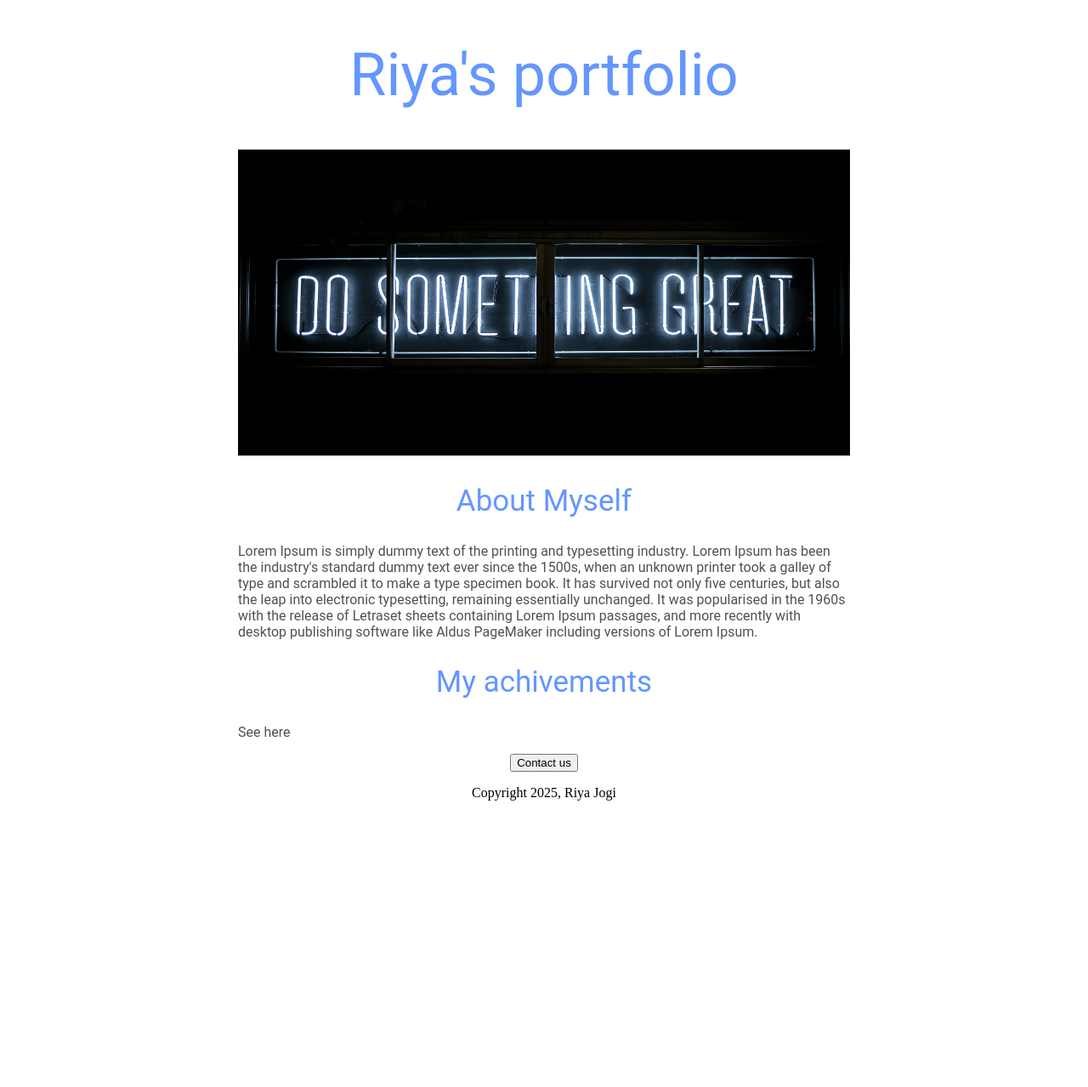
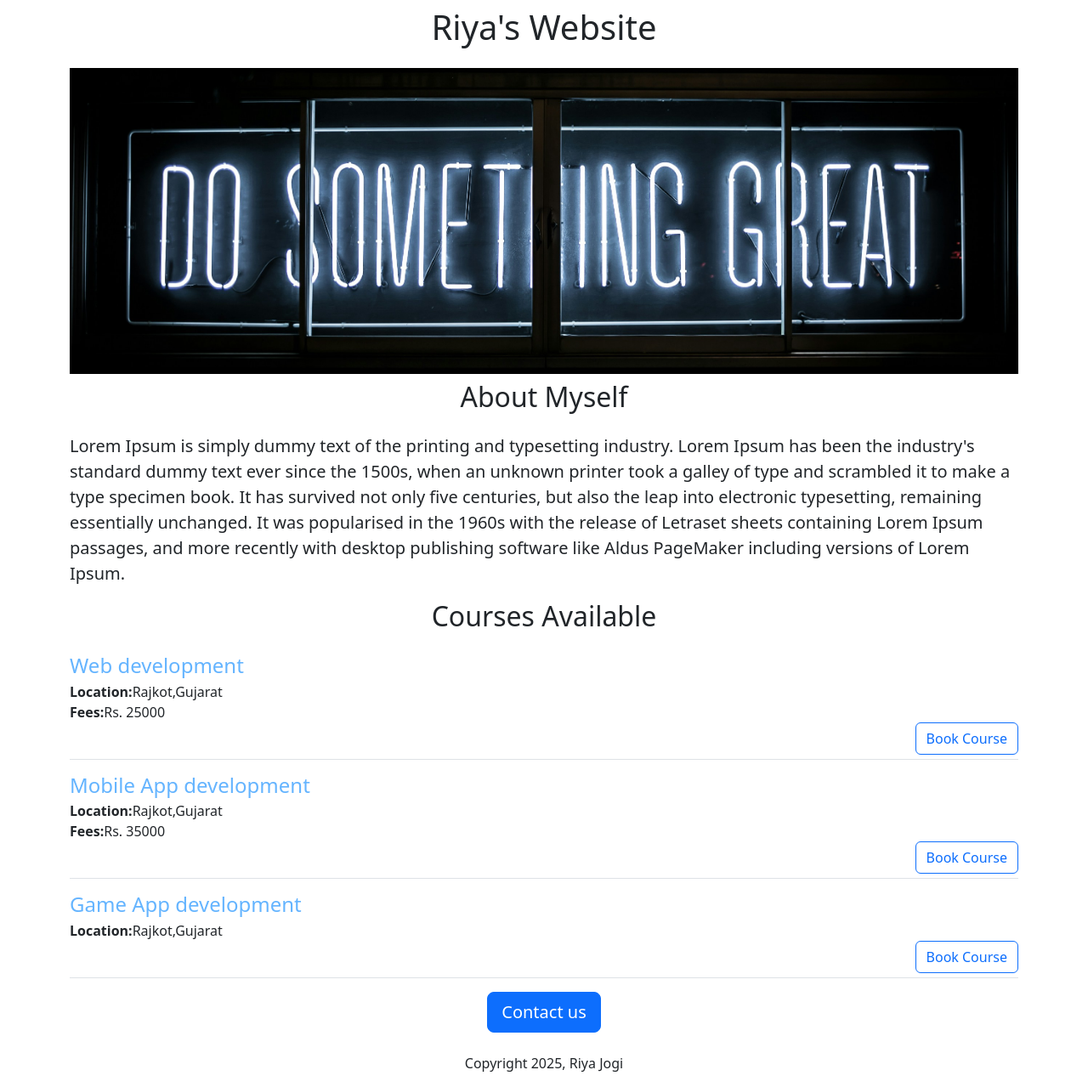
Before and after one commit to riya-jogi/MyWebsite, a Flask app: page / in a window 1280 px wide. Shown: the whole page at 85% size. Before the commit the page ends 942 px from the top, so only its background shows below. Run offline with Flask 3, Linux system fonts and the light colour scheme.

Commit message:
added dynamic data

```diff
--- a/app.py
+++ b/app.py
@@ -1,11 +1,34 @@
 
-from flask import Flask, render_template
+from flask import Flask, jsonify, render_template
 
 app = Flask(__name__)
+COURSES = [
+    {
+        'id': 1,
+        'title': 'Web development',
+        'location': 'Rajkot,Gujarat',
+        'fees': 'Rs. 25000'
+    },
+    {
+        'id': 2,
+        'title': 'Mobile App development',
+        'location': 'Rajkot,Gujarat',
+        'fees': 'Rs. 35000'
+    },
+    {
+        'id': 3,
+        'title': 'Game App development',
+        'location': 'Rajkot,Gujarat',
 
+    }
+]
 @app.route('/')
 def home():
-    return render_template('home.html')
+    return render_template('home.html', courses=COURSES, website_name="Riya's Website")
+
+@app.route('/api/courses')
+def list_courses():
+    return jsonify(COURSES)
 
 if __name__ == '__main__':
     app.run(host='0.0.0.0',debug=True)
--- /dev/null
+++ b/templates/courseitem.html
@@ -0,0 +1,16 @@
+<div class="border-bottom" style="margin-bottom:16px; padding-bottom:5px;">
+  <div class="col-9">
+    <h4 style="color:rgb(100,180,255); margin-bottom:4px;">{{course['title']}}</h4>
+    <div>
+      <b>Location:</b>{{course['location']}}
+    </div>
+    {% if 'fees' in course %}
+    <div>
+      <b>Fees:</b>{{course['fees']}}
+    </div>
+    {% endif %}
+  </div>
+    <div class="d-grid gap-2 d-md-flex justify-content-md-end">
+     <button type="button" class="btn btn-outline-primary" >Book Course</button>
+  </div>
+</div>
--- a/templates/home.html
+++ b/templates/home.html
@@ -2,50 +2,35 @@
 <html>
   <head>
     <title>My Website-RiyaJogi</title>
-    <style>
-      h1{
-        font-size: 70px;
-        font-family: Roboto;
-        font-weight: normal;
-        color: rgb(100,150,255);
-        text-align: center;
-      }
-      #banner{
-        width:100%;
-        height: 360px;
-      }
-      h2{
-        font-family: Roboto;
-        font-size: 35px;
-        color:rgb(100,150,255);
-        font-weight: normal;
-        text-align: center;
-      }
-
-      .body-text{
-        font-family: Roboto;
-        color:rgb(80,80,80);
-      }
-      #container{
-        width: 720px;
-        margin:0 auto 0 auto;
-      }
-    </style>
+    <meta charset="utf-8">
+    <meta name="viewport" content="width=device-width, initial-scale=1">
+    <link href="https://cdn.jsdelivr.net/npm/bootstrap@5.3.5/dist/css/bootstrap.min.css" rel="stylesheet" integrity="sha384-SgOJa3DmI69IUzQ2PVdRZhwQ+dy64/BUtbMJw1MZ8t5HZApcHrRKUc4W0kG879m7" crossorigin="anonymous">
+  <style>
+    #banner{
+      height: 360px;
+      object-fit:cover;
+      width:100%;
+    }
+  </style>
   </head>
   <body>
-    <div id="container">
-      <h1>Riya's portfolio</h1>
-      <img id="banner" src="https://e3153aad-a32f-4391-acf7-6a3b6a947617-00-3f9msi9wefaar.sisko.replit.dev/static/banner.jpg" height="320px">
+    <div class="container">
+      <h1 class="text-center mt-2 mb-4">{{website_name}} </h1>
+      <img class="img-fluid" id="banner" src="https://e3153aad-a32f-4391-acf7-6a3b6a947617-00-3f9msi9wefaar.sisko.replit.dev/static/banner.jpg" height="320px">
       </img>
-      <h2>About Myself</h2>
-      <p class="body-text">
+      <h2 class="text-center mt-2 mb-4">About Myself</h2>
+      <p class="lead">
         Lorem Ipsum is simply dummy text of the printing and typesetting industry. Lorem Ipsum has been the industry's standard dummy text ever since the 1500s, when an unknown printer took a galley of type and scrambled it to make a type specimen book. It has survived not only five centuries, but also the leap into electronic typesetting, remaining essentially unchanged. It was popularised in the 1960s with the release of Letraset sheets containing Lorem Ipsum passages, and more recently with desktop publishing software like Aldus PageMaker including versions of Lorem Ipsum.
       </p>
-      <h2>My achivements</h2>
-      <p class="body-text">See here</p>
-      <div style="text-align:center;">
-        <button>Contact us</button>
-        <p>Copyright 2025, Riya Jogi</p>
+      <h2 class="text-center mt-2 mb-4">Courses Available</h2>
+      <p>
+        {% for course in courses %}
+          {% include 'courseitem.html' %}
+        {% endfor %}
+      </p>
+      <div class="text-center">
+        <button class="btn btn-primary btn-lg">Contact us</button>
+        <p class="mt-4">Copyright 2025, Riya Jogi</p>
       </div>
     </div>
   </body>
```
